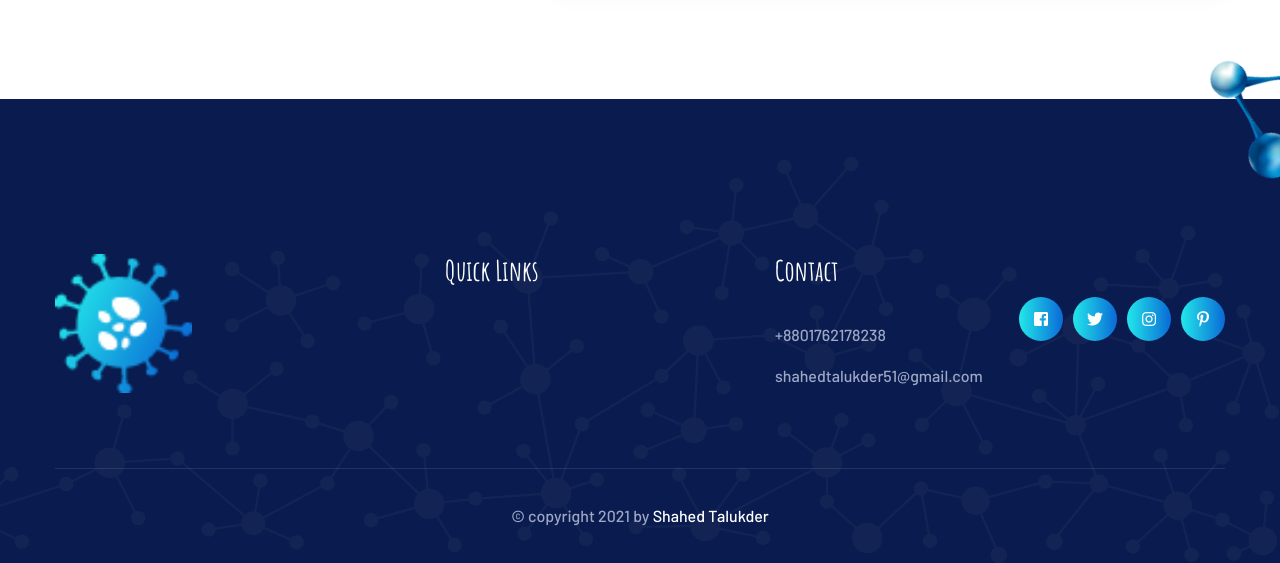
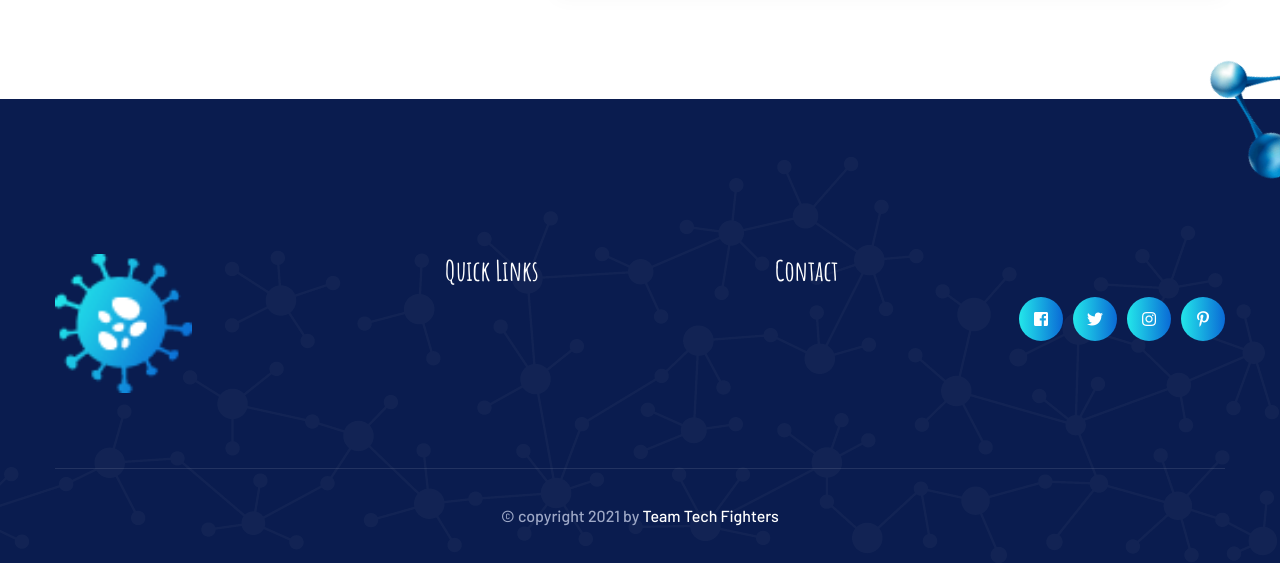
Before and after one commit to shahed-swe/covid-detection, a Django app: page / in a window 1280 px wide. Shown: the part 5701-6264 px from the top of the page. Run offline with Django 3.2, Linux system fonts and the light colour scheme; a user stored in the database is signed in; parts of the project's set-up code (start-up, migrations or seed data) failed here and were passed over; some libraries are stand-ins or nearby versions; some web fonts are replaced.

Commit message:
another commit with some changes

```diff
--- a/main/templates/base.html
+++ b/main/templates/base.html
@@ -149,8 +149,6 @@
                             <div class="footer-widget footer-widget__contact">
                                 <h3 class="footer-widget__title">Contact</h3>
                                 <!-- /.footer-widget__title -->
-                                <p><a href="tel:8801762178238">+8801762178238</a></p>
-                                <p><a href="shahedtalukder51@gmail.com">shahedtalukder51@gmail.com</a> </p>
 
                             </div>
                             <!-- /.footer-widget footer-widget__contact -->
@@ -177,7 +175,7 @@
             <!-- /.site-footer-one__upper -->
             <div class="site-footer-one__bottom">
                 <div class="container">
-                    <p>© copyright 2021 by <a href="#">Shahed Talukder</a></p>
+                     <p>© copyright 2021 by <a href="#">Team Tech Fighters</a></p>
                 </div>
                 <!-- /.container -->
             </div>
@@ -214,7 +212,6 @@
             <!-- /.side-menu__sep -->
             <div class="side-menu__content">
                 <p></p>
-                <p><a href="mailto:shahedtalukder51@gmail.com">shahedtalukder51@gmail.com</a> <br> <a href="tel:8801762178238">+8801762178238</a></p>
                 <div class="side-menu__social">
                     <a href="#" class="fab fa-facebook-square" href="https://www.facebook.com/shahed.talukder32"></a>
                     <a href="#" class="fab fa-linkedin" href="https://www.linkedin.com/"></a>
--- a/main/templates/home.html
+++ b/main/templates/home.html
@@ -386,7 +386,7 @@
 
 <section class="cta-two wow fadeInUp" data-wow-animation-duration="1500ms" style="background-image: url(images/background/cta-bg-1-1.jpg);">
     <div class="container">
-        <h3>It’s Our Government Job to Project <br> Themselves And Others</h3>
+        <h3>It’s Our  Job to Protect <br> Ourselves And Others</h3>
         <a href="contact.html" class="thm-btn cta-two__btn">Contact With Us</a>
         <!-- /.thm-btn cta-two__btn -->
     </div>
--- a/main/views.py
+++ b/main/views.py
@@ -6,10 +6,7 @@ from rest_framework.authtoken.models import Token
 from .models import *
 from .serializers import *
 from random import randint
-from numpy.lib.type_check import _imag_dispatcher
-from werkzeug.utils import escape, secure_filename
 from tensorflow.keras.models import load_model
-import matplotlib.pyplot as plt
 import cv2
 import numpy as np
 # rest framework
@@ -162,7 +159,7 @@ def detectchest(request):
 
 
 def myregistration(request):
-    """this view is for registering user"""
+    """this view is for registering user as patient"""
     if request.user.is_authenticated:
         return redirect('/')
     if request.method == "POST":
@@ -269,7 +266,7 @@ class ReportViewSet(generics.GenericAPIView):
         if heart_rate != "" and oxygen_level != "" and temperature != "":
             self.reportdata.append({
                 "heart_rate" : heart_rate,
-                "oxygen_level" : randint(93, 97),
+                "oxygen_level" : randint(96, 98),
                 "temperature" : temperature,
                 "report_time": timezone.now
             })
```
Also changed, not shown: db.sqlite3.
